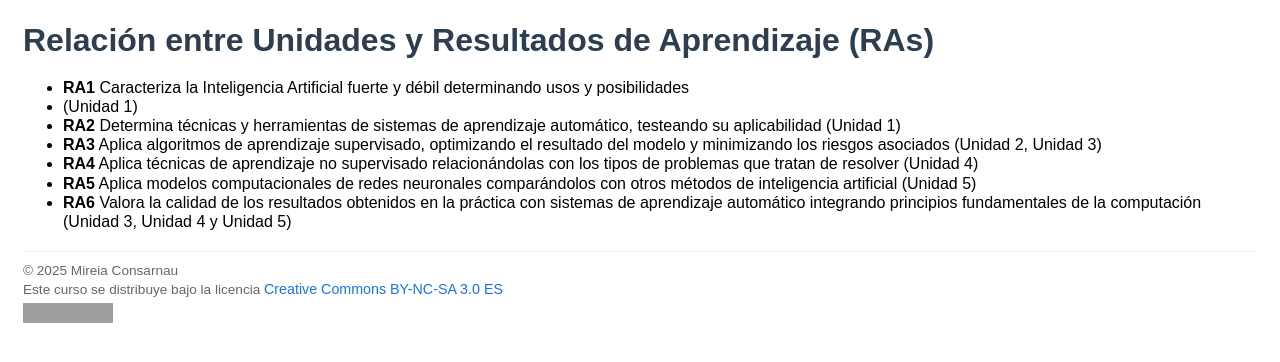
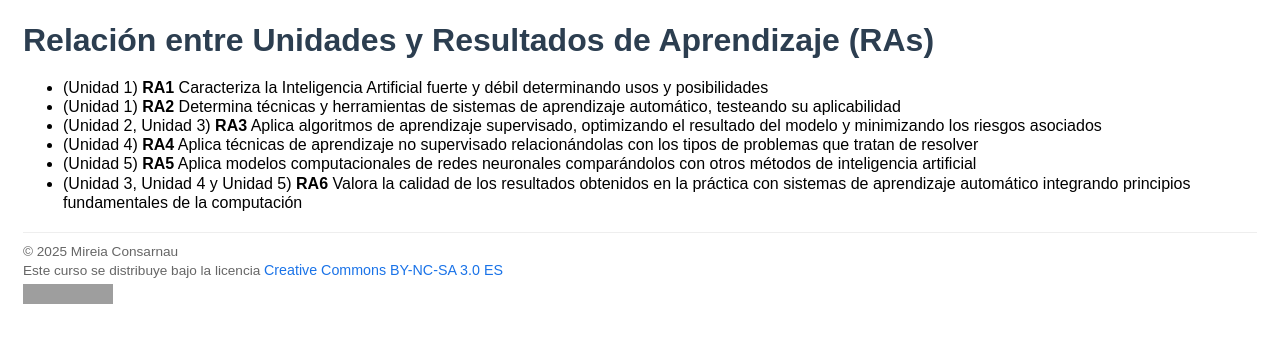
Before and after one commit to mireiaconsarnau/machine_learning, a Jekyll site: the page built from ras.md, in a window 1280 px wide. Shown: the top 362 px of the page. Built offline with Jekyll 4.4.1, drawn with Linux system fonts in a browser that asks for light colours; grey boxes are pictures that could not be loaded.

Commit message:
Update ras.md

```diff
--- a/ras.md
+++ b/ras.md
@@ -3,10 +3,9 @@
 title: "Relación entre Unidades y Resultados de Aprendizaje (RAs) "
 ---
 
-- **RA1** Caracteriza la Inteligencia Artificial fuerte y débil determinando usos y posibilidades
-- (Unidad 1)
-- **RA2** Determina técnicas y herramientas de sistemas de aprendizaje automático, testeando su aplicabilidad (Unidad 1)
-- **RA3** Aplica algoritmos de aprendizaje supervisado, optimizando el resultado del modelo y minimizando los riesgos asociados (Unidad 2, Unidad 3)
-- **RA4** Aplica técnicas de aprendizaje no supervisado relacionándolas con los tipos de problemas que tratan de resolver (Unidad 4)
-- **RA5** Aplica modelos computacionales de redes neuronales comparándolos con otros métodos de inteligencia artificial (Unidad 5)
-- **RA6** Valora la calidad de los resultados obtenidos en la práctica con sistemas de aprendizaje automático integrando principios fundamentales de la computación (Unidad 3, Unidad 4 y Unidad 5)
+- (Unidad 1) **RA1** Caracteriza la Inteligencia Artificial fuerte y débil determinando usos y posibilidades
+- (Unidad 1) **RA2** Determina técnicas y herramientas de sistemas de aprendizaje automático, testeando su aplicabilidad
+- (Unidad 2, Unidad 3) **RA3** Aplica algoritmos de aprendizaje supervisado, optimizando el resultado del modelo y minimizando los riesgos asociados
+- (Unidad 4) **RA4** Aplica técnicas de aprendizaje no supervisado relacionándolas con los tipos de problemas que tratan de resolver
+- (Unidad 5) **RA5** Aplica modelos computacionales de redes neuronales comparándolos con otros métodos de inteligencia artificial
+- (Unidad 3, Unidad 4 y Unidad 5) **RA6** Valora la calidad de los resultados obtenidos en la práctica con sistemas de aprendizaje automático integrando principios fundamentales de la computación
```
